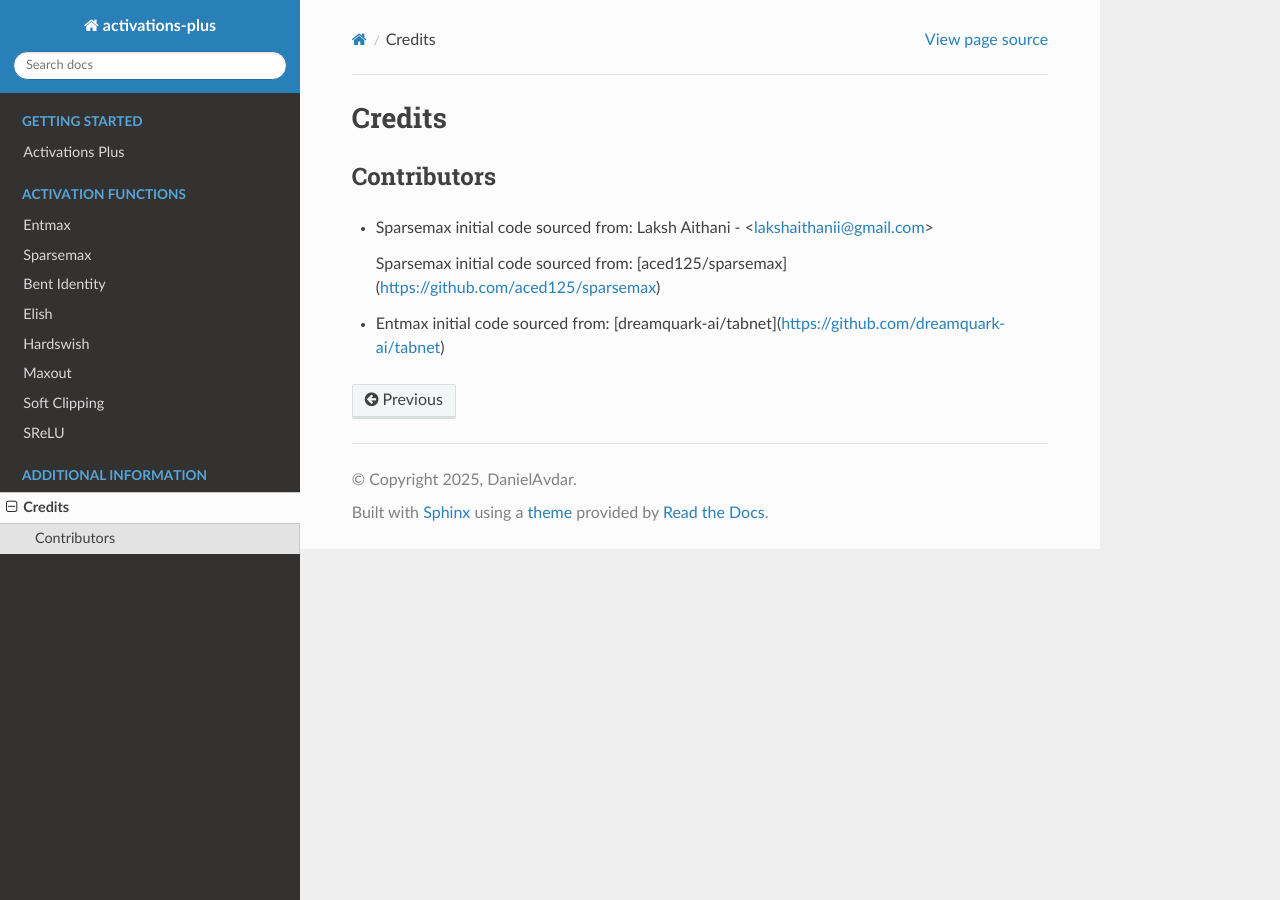
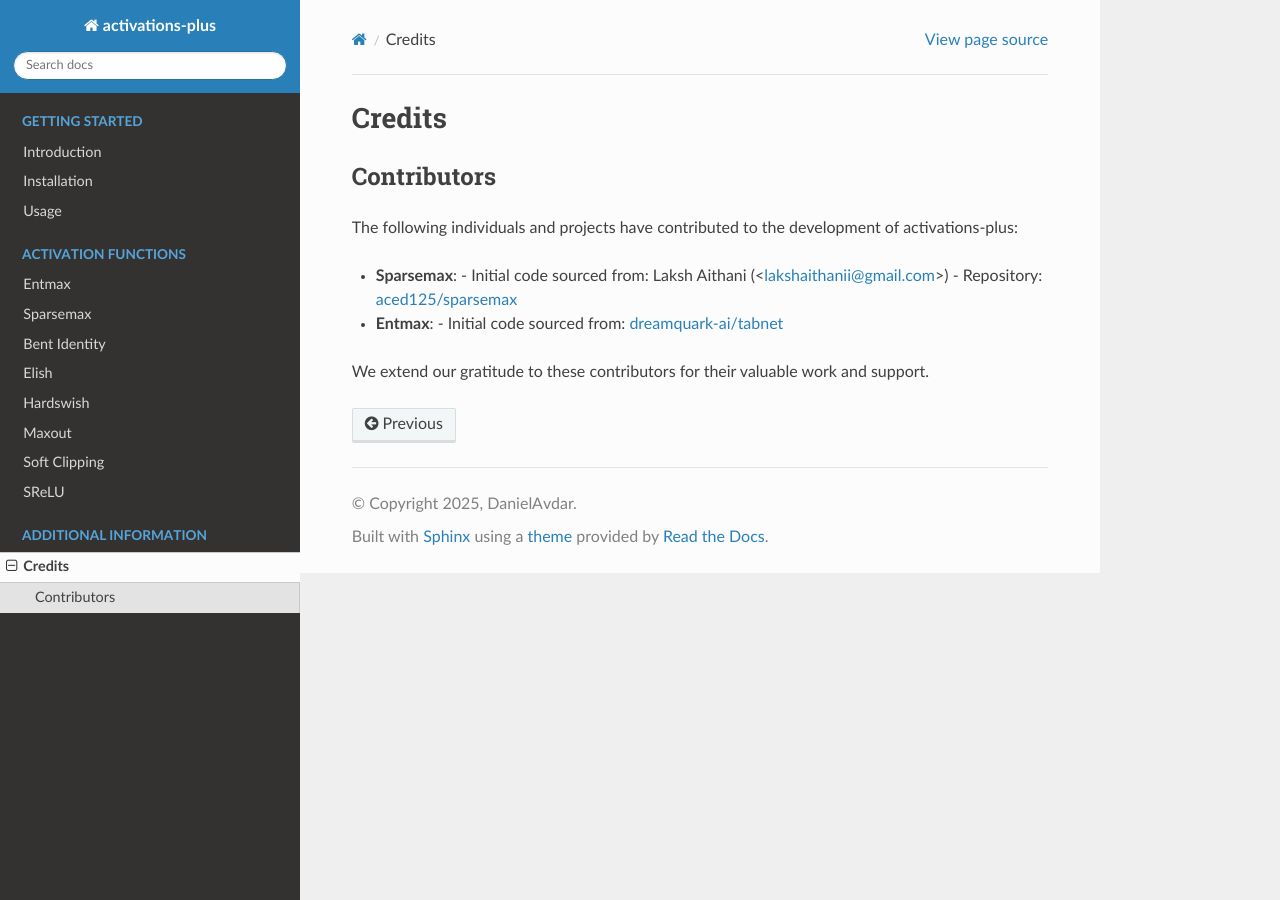
Before and after one commit to DanielAvdar/activations-plus, a Sphinx documentation site: the page built from docs/source/credits.rst, in a window 1280 px wide. Built offline with Sphinx 7.4.7 and the Read the Docs theme 3.1.0, drawn with Linux system fonts in a browser that asks for light colours.

Commit message:
Update documentation with installation, usage, and credits details
Added instructions for installation and usage in the introduction and index files. Enhanced the credits section with detailed attributions for Sparsemax and Entmax contributions.

Signed-off-by: DanielAvdar <66269169+DanielAvdar@users.noreply.github.com>

```diff
--- a/docs/source/credits.rst
+++ b/docs/source/credits.rst
@@ -6,11 +6,13 @@
 Contributors
 ------------
 
-* Sparsemax initial code sourced from:
-  Laksh Aithani - <lakshaithanii@gmail.com>
+The following individuals and projects have contributed to the development of activations-plus:
 
-  Sparsemax initial code sourced from:
-  [aced125/sparsemax](https://github.com/aced125/sparsemax)
+- **Sparsemax**:
+  - Initial code sourced from: Laksh Aithani (<lakshaithanii@gmail.com>)
+  - Repository: `aced125/sparsemax <https://github.com/aced125/sparsemax>`_
 
-* Entmax initial code sourced from:
-  [dreamquark-ai/tabnet](https://github.com/dreamquark-ai/tabnet)
+- **Entmax**:
+  - Initial code sourced from: `dreamquark-ai/tabnet <https://github.com/dreamquark-ai/tabnet>`_
+
+We extend our gratitude to these contributors for their valuable work and support.
```
Also changed, not shown: docs/source/index.rst (+12 -3 lines), docs/source/introduction.rst (+11 -1 lines).
